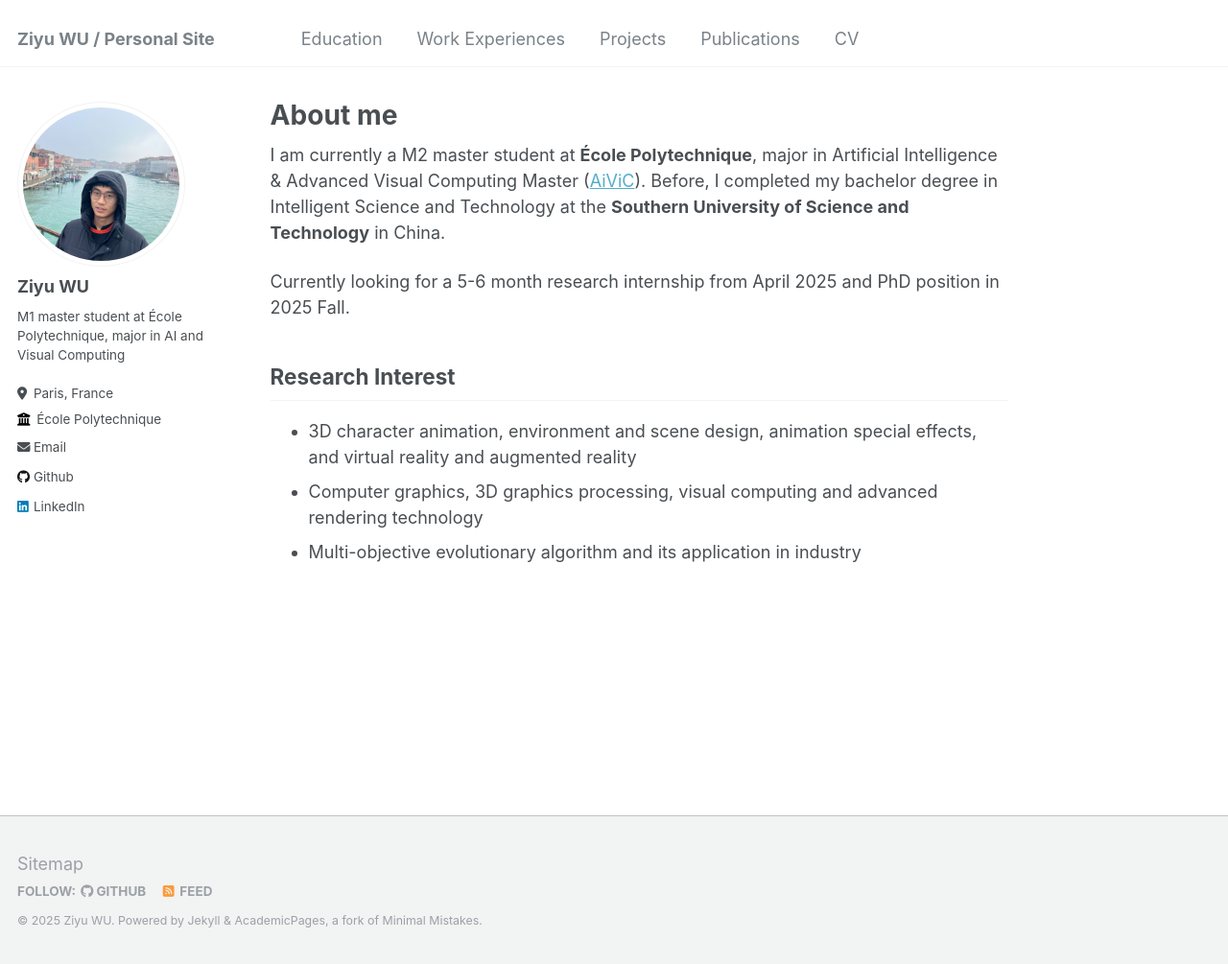
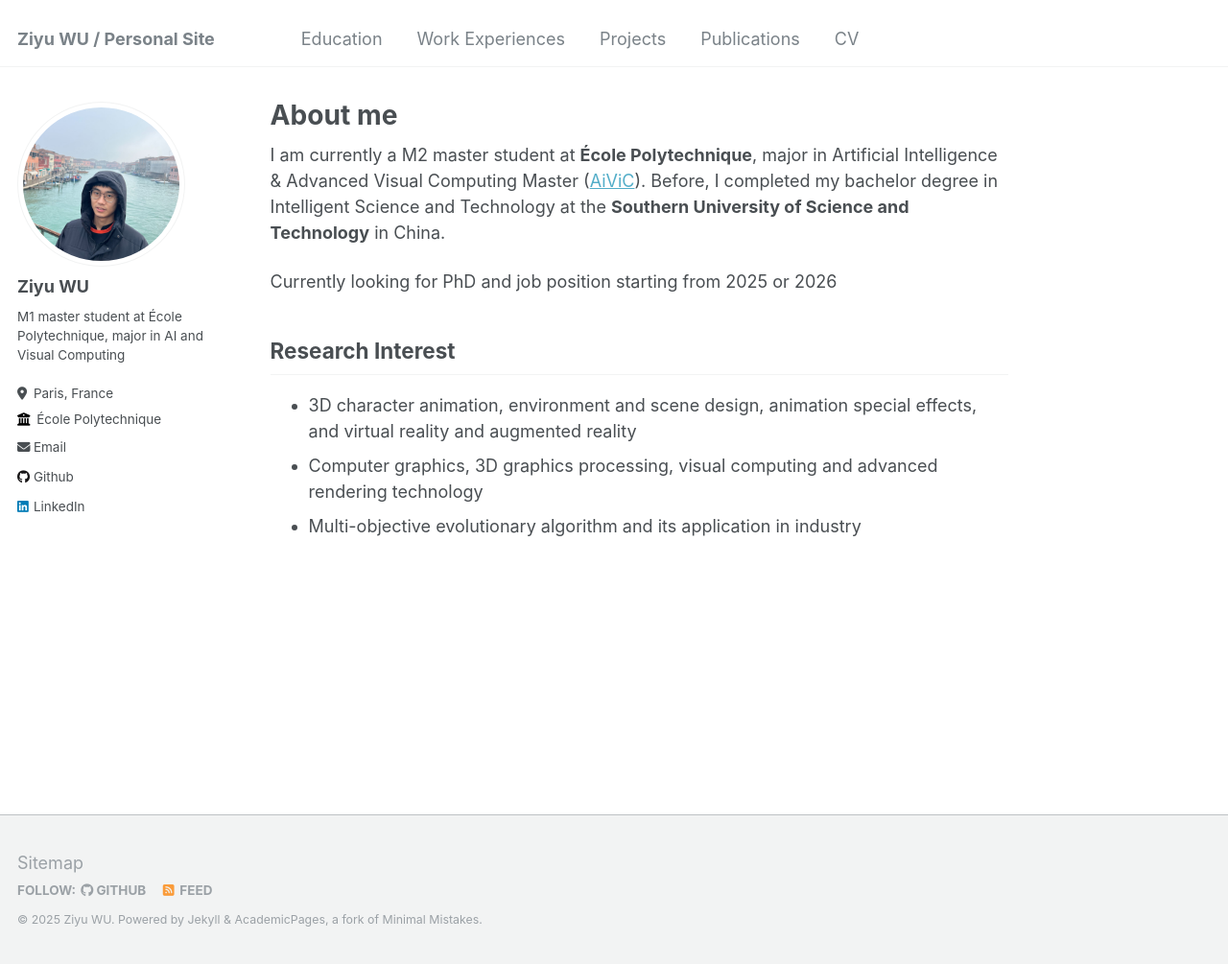
Before and after one commit to 172698691/172698691.github.io, a Jekyll site: the page built from _pages/about.md, in a window 1280 px wide and 1005 px high. Shown: the whole window at 96% size. Built offline with Jekyll 4.4.1, drawn with Linux system fonts in a browser that asks for light colours.

Commit message:
Update about.md

```diff
--- a/_pages/about.md
+++ b/_pages/about.md
@@ -9,7 +9,7 @@ redirect_from:
 
 I am currently a M2 master student at **École Polytechnique**, major in Artificial Intelligence & Advanced Visual Computing Master ([AiViC](https://programmes.polytechnique.edu/en/master/all-msct-programs/artificial-intelligence-advanced-visual-computing-master)). Before, I completed my bachelor degree in Intelligent Science and Technology at the **Southern University of Science and Technology** in China.
 
-Currently looking for a 5-6 month research internship from April 2025 and PhD position in 2025 Fall.
+Currently looking for PhD and job position starting from 2025 or 2026
 
 Research Interest
 ------
```
